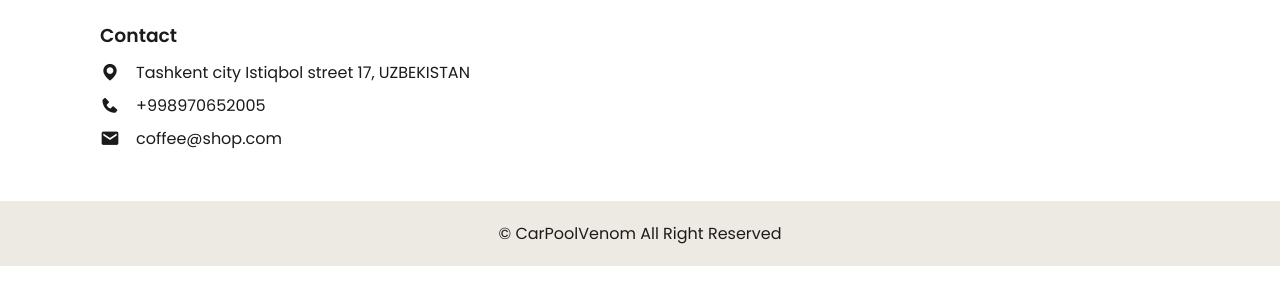
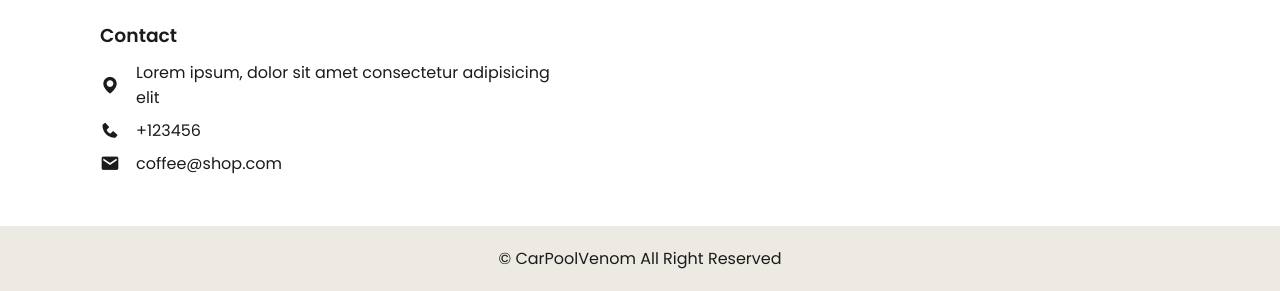
Before and after one commit to laylopardayeva/Coffee-Shop, a plain HTML site: page index.html in a window 1280 px wide. Shown: the part 2806-3097 px from the top of the page. Before the commit the page ends 3072 px from the top, so only its background shows below. Drawn offline with nearby package versions, Linux system fonts and the light colour scheme.

Commit message:
Update index.html

```diff
--- a/index.html
+++ b/index.html
@@ -186,8 +186,8 @@
         <div class="foter-box">
             <h3>Contact</h3>
             <div class="contact">
-                <span><i class = 'bx bxs-map'></i> Tashkent city Istiqbol street 17, UZBEKISTAN</span>
-                <span><i class = 'bx bxs-phone'></i> +998970652005</span>
+                <span><i class = 'bx bxs-map'></i> Lorem ipsum, dolor sit amet consectetur adipisicing elit</span>
+                <span><i class = 'bx bxs-phone'></i> +123456 </span>
                 <span><i class = 'bx bxs-envelope'></i> coffee@shop.com</span>
             </div>
         </div>
```
